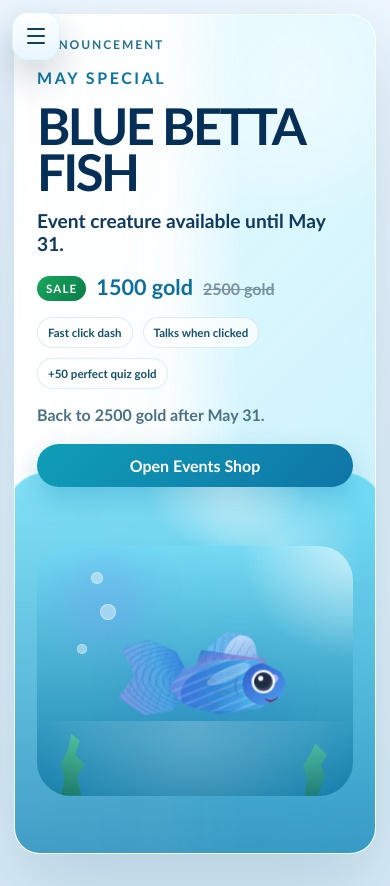
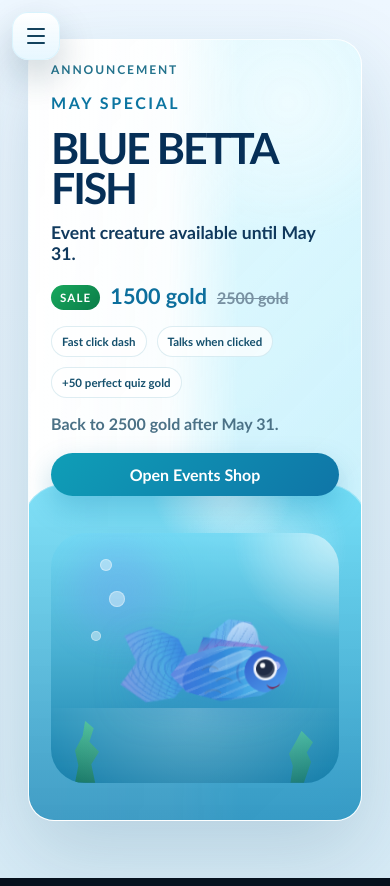
Before and after one commit to jonathanbuquia/juniorworship, a React (Vite) app: page / in a window 390 px wide. Built offline with nearby package versions, Linux system fonts and the light colour scheme; no server answers.

Commit message:
Resize May special announcement

```diff
--- a/src/AdminApp.css
+++ b/src/AdminApp.css
@@ -1898,14 +1898,14 @@
 }
 
 .may-special-announcement {
-  width: min(100%, 1280px);
-  min-height: min(62vh, 560px);
-  margin: 0 auto;
-  padding: clamp(28px, 5vw, 70px);
+  width: min(calc(100% - 32px), 1160px);
+  min-height: clamp(430px, 68vh, 590px);
+  margin: clamp(14px, 3vh, 30px) auto;
+  padding: clamp(24px, 4vw, 52px);
   overflow: hidden;
   display: grid;
   grid-template-columns: minmax(280px, 0.85fr) minmax(360px, 1.15fr);
-  gap: clamp(24px, 5vw, 70px);
+  gap: clamp(22px, 4vw, 54px);
   align-items: center;
   border-radius: 34px;
   border: 1px solid rgba(255, 255, 255, 0.85);
@@ -1936,8 +1936,8 @@
 .may-special-copy h1 {
   margin: 0;
   color: #062f57;
-  font-size: clamp(3rem, 7.4vw, 6.4rem);
-  line-height: 0.9;
+  font-size: clamp(2.8rem, 5.8vw, 5.3rem);
+  line-height: 0.92;
   letter-spacing: -0.05em;
   text-transform: uppercase;
 }
@@ -1945,7 +1945,7 @@
 .may-special-lede {
   margin: 0;
   color: #10395d;
-  font-size: clamp(1.2rem, 2.4vw, 2rem);
+  font-size: clamp(1.1rem, 1.9vw, 1.6rem);
   font-weight: 850;
   line-height: 1.18;
 }
@@ -2011,7 +2011,7 @@
 
 .may-special-visual {
   position: relative;
-  min-height: 430px;
+  min-height: clamp(330px, 50vh, 430px);
   display: grid;
   place-items: center;
 }
@@ -2029,9 +2029,9 @@
 }
 
 .announcement-fish-preview {
-  --shop-card-fish-zoom: 1.42;
-  width: min(100%, 560px);
-  min-height: 390px;
+  --shop-card-fish-zoom: 1.3;
+  width: min(100%, 500px);
+  min-height: clamp(300px, 44vh, 380px);
   border-radius: 34px;
   background:
     radial-gradient(circle at 30% 8%, rgba(255, 255, 255, 0.86), transparent 20%),
@@ -2040,8 +2040,8 @@
 }
 
 .announcement-fish-preview .shop-fish-swim {
-  width: min(100%, 440px);
-  min-width: min(340px, 100%);
+  width: min(100%, 390px);
+  min-width: min(300px, 100%);
 }
 
 .announcement-fish-preview .fish-illustration {
@@ -2468,10 +2468,11 @@
   .may-special-announcement {
     grid-template-columns: 1fr;
     min-height: 0;
+    width: min(calc(100% - 28px), 760px);
   }
 
   .may-special-visual {
-    min-height: 360px;
+    min-height: 310px;
   }
 
   .shop-card-grid,
@@ -2487,16 +2488,16 @@
   }
 
   .may-special-copy h1 {
-    font-size: clamp(2.7rem, 13vw, 4.8rem);
+    font-size: clamp(2.35rem, 11vw, 4rem);
   }
 
   .may-special-visual {
-    min-height: 320px;
+    min-height: 280px;
   }
 
   .announcement-fish-preview {
-    --shop-card-fish-zoom: 1.28;
-    min-height: 300px;
+    --shop-card-fish-zoom: 1.16;
+    min-height: 270px;
   }
 
   .shop-stage {
@@ -2547,8 +2548,8 @@
   }
 
   .announcement-fish-preview {
-    --shop-card-fish-zoom: 1.12;
-    min-height: 270px;
+    --shop-card-fish-zoom: 1.04;
+    min-height: 240px;
   }
 
   .announcement-fish-preview .shop-fish-swim {
```
